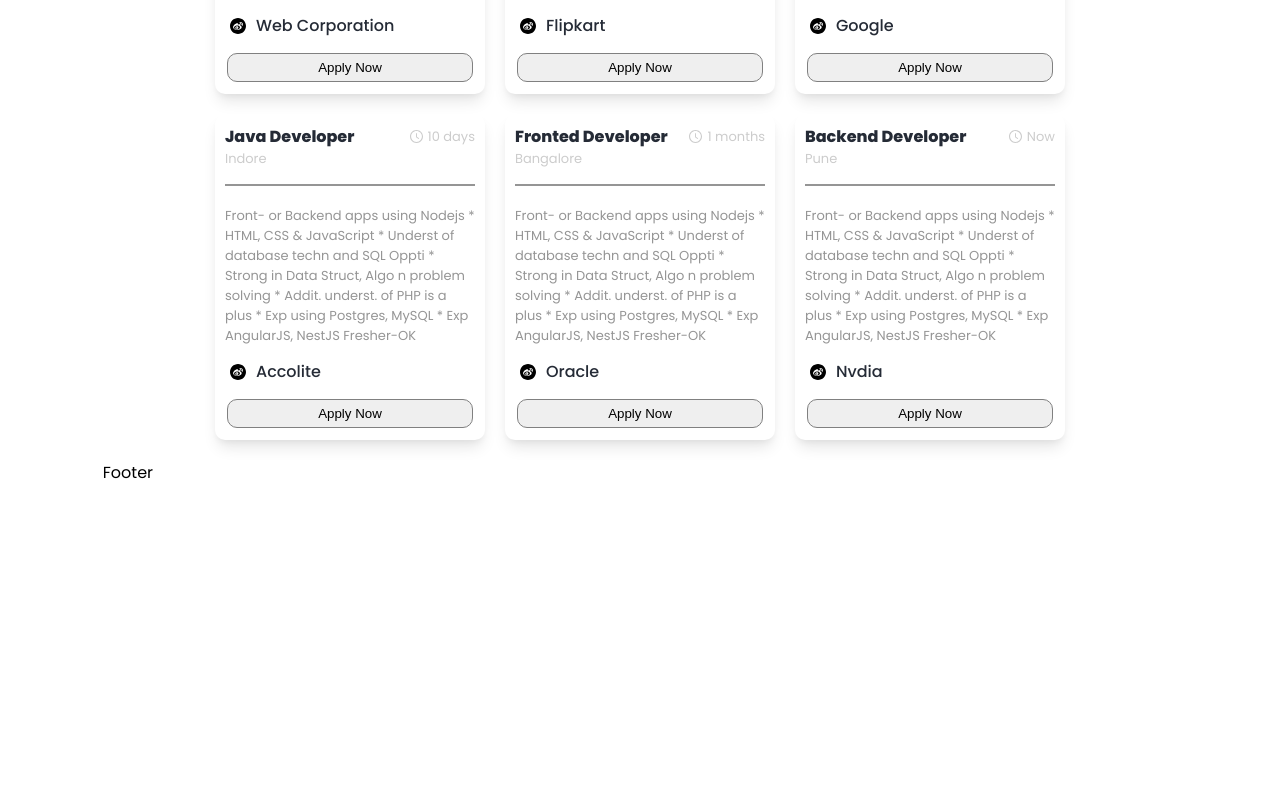
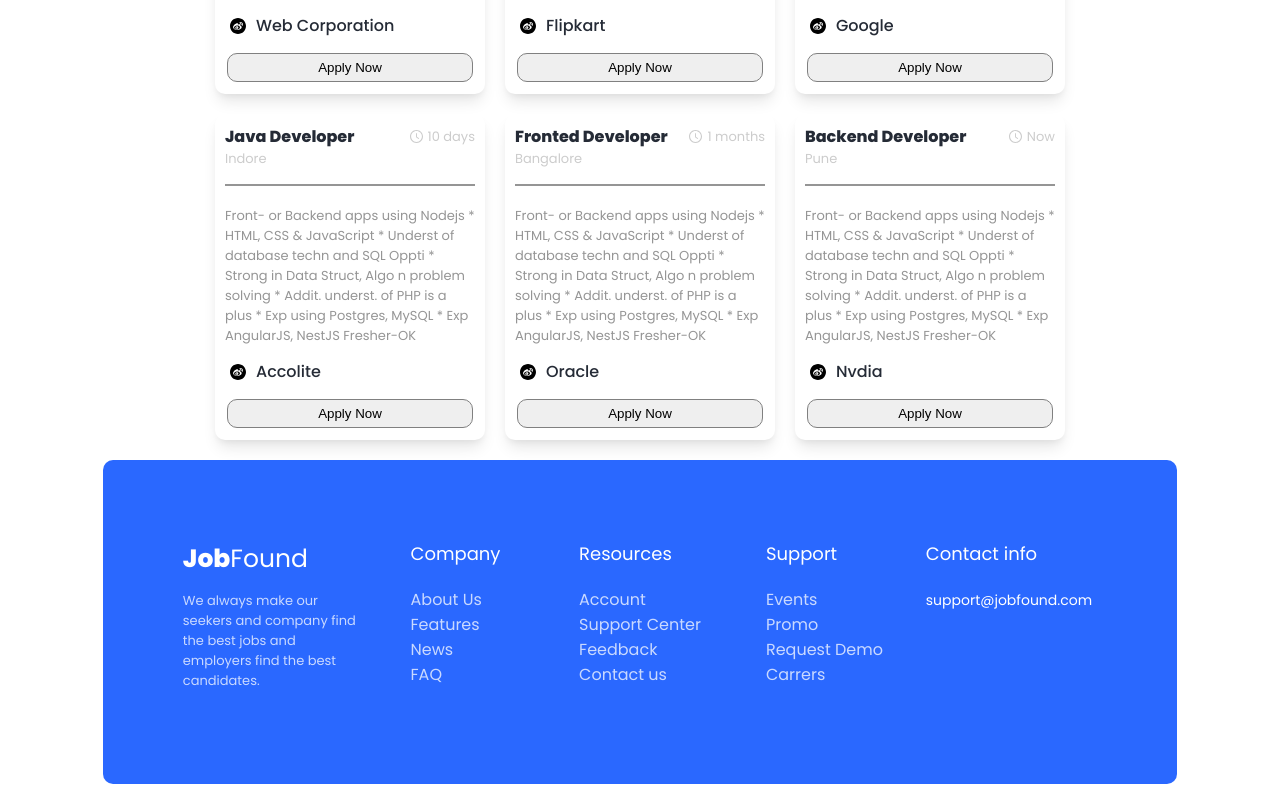
Before and after one commit to vaibh2723/JobFound-Recruitment-Website, a React (Vite) app: page / in a window 1280 px wide. Shown: the part 622-1422 px from the top of the page. Before the commit the page ends 1115 px from the top, so only its background shows below. Built offline with nearby package versions, Linux system fonts and the light colour scheme.

Commit message:
footer section adding

```diff
--- a/src/Components/FooterDiv/Footer.jsx
+++ b/src/Components/FooterDiv/Footer.jsx
@@ -2,7 +2,61 @@ import React from 'react'
 
 const Footer = () => {
   return (
-    <div>Footer</div>
+    <div className='footer-main'>
+
+      <div>
+        <div className='footer-logo'>
+          <span className='footer-logo-text'>
+            <strong>Job</strong>Found
+          </span>
+        </div>
+
+        <p className='footer-logo-subtext'> We always make our seekers and company find the best jobs and employers find the best candidates.</p>
+      </div>
+
+      <div className='grid' >
+        <span className='footer-grid'> Company</span>
+
+        <div className='footer-grid-list'>
+          <li className='footer-grid-list-section'>About Us</li>
+          <li className='footer-grid-list-section'>Features</li>
+          <li className='footer-grid-list-section'>News</li>
+          <li className='footer-grid-list-section'>FAQ</li>
+        </div>
+      </div>
+
+      <div className='grid' >
+        <span className='footer-grid'> Resources</span>
+
+        <div className='footer-grid-list'>
+          <li className='footer-grid-list-section'>Account</li>
+          <li className='footer-grid-list-section'>Support Center</li>
+          <li className='footer-grid-list-section'>Feedback</li>
+          <li className='footer-grid-list-section'>Contact us</li>
+        </div>
+      </div>
+
+      <div className='grid' >
+        <span className='footer-grid'> Support</span>
+
+        <div className='footer-grid-list'>
+          <li className='footer-grid-list-section'>Events</li>
+          <li className='footer-grid-list-section'>Promo</li>
+          <li className='footer-grid-list-section'>Request Demo</li>
+          <li className='footer-grid-list-section'>Carrers</li>
+        </div>
+      </div>
+
+      <div className='grid' >
+        <span className='footer-grid'> Contact info</span>
+
+        <div className='footer-contact'>
+          <span className='footer-contactinfo'>support@jobfound.com</span>
+        </div>
+      </div>
+
+
+    </div>
   )
 }
 
--- a/src/Components/component.css
+++ b/src/Components/component.css
@@ -221,7 +221,40 @@
 }
 
 .footer-logo-subtext{
-
+    font-size: 13px;
+    opacity: 0.75;
+    color: white;
 }
 
+.footer-grid {
+    font-size: 18px;
+    padding-bottom: 1.5rem;
+    color: white;
+    font-weight: 400;
+}
+
+.footer-grid-list {
+    margin-top: 20px;
+}
+
+
+.footer-grid-list-section {
+    color: white;
+    opacity: 0.75;
+}
+
+.footer-contact {
+    margin-top: 20px;
+}
+.footer-contactinfo {
+    color: white;
+    font-size: 14px;
+    /* margin-top: 20px; */
+}
+
+/* .footer-grid-list-section :hover{
+    opacity: 1 !important;
+    background: none;
+    color: #484848 !important;
+} */
 /* footer styling -----------ends */
--- a/src/index.css
+++ b/src/index.css
@@ -20,6 +20,7 @@ li:hover{
     /* bottom: -10px */
     border-radius: 7px;
     padding: 3px;
+    color: #484848;
 }
 
 .icon {
```
